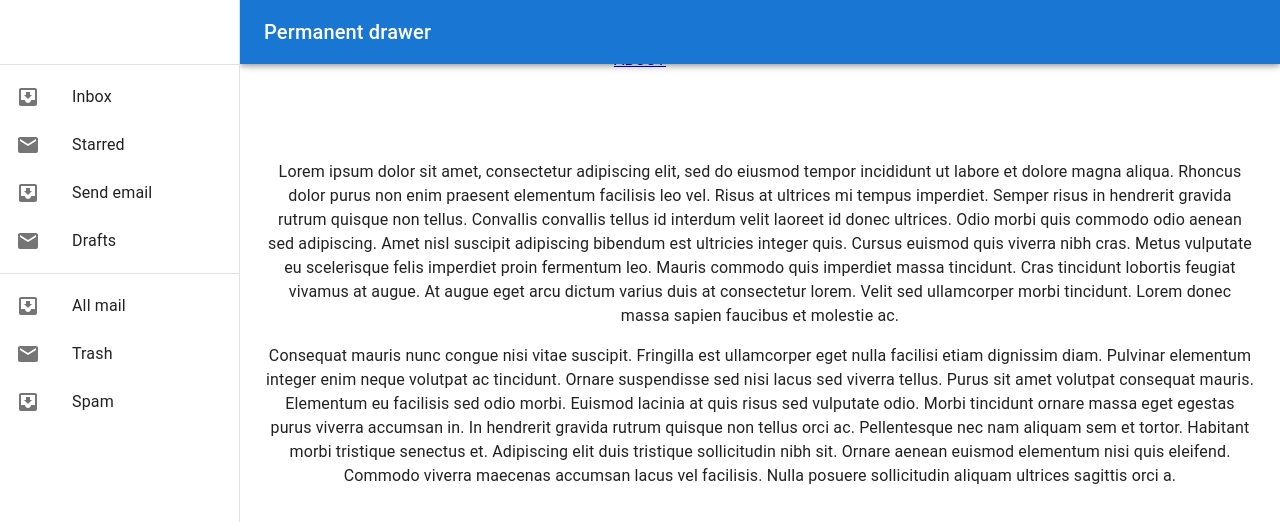
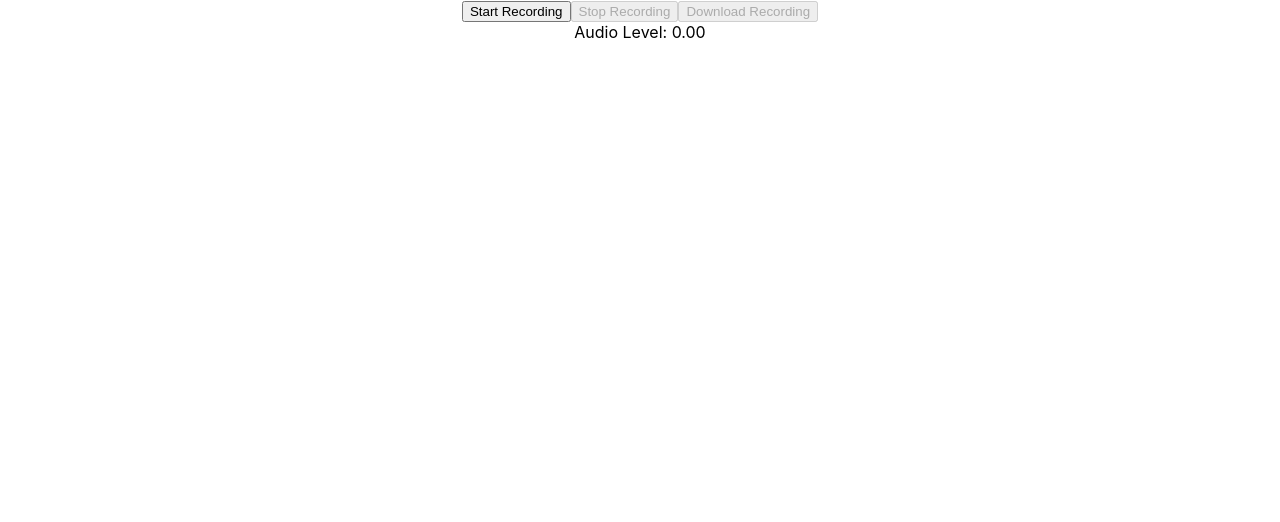
Before and after one commit to Jungwon423/Text_to_Text_FE, a React (Create React App) app: page / in a window 1280 px wide. Shown: the top 522 px of the page. Built offline with nearby package versions, Linux system fonts and the light colour scheme.

Commit message:
audio input

```diff
--- a/src/App.js
+++ b/src/App.js
@@ -1,18 +1,15 @@
+/* eslint-disable prettier/prettier */
 import './App.css'
-import { Routes, Route, Link } from 'react-router-dom'
-import About from './pages/About'
+import { Routes, Route } from 'react-router-dom'
+import About from './pages/Record'
 import Home from './pages/Home'
 
 function App() {
   return (
     <div className="App">
-      <br />
-      <Link to="/">HOME</Link>
-      <br />
-      <Link to="/about">ABOUT</Link>
       <Routes>
-        <Route path="/" element={<Home></Home>}></Route>
-        <Route path="/about" element={<About></About>}></Route>
+        <Route path="/home" element={<Home></Home>}></Route>
+        <Route path="/" element={<About></About>}></Route>
       </Routes>
     </div>
   )
--- a/src/pages/About.js
+++ /dev/null
@@ -1,95 +0,0 @@
-import React, { useState, useCallback } from 'react'
-
-const AudioRecord = () => {
-  const [stream, setStream] = useState()
-  const [media, setMedia] = useState()
-  const [onRec, setOnRec] = useState(true)
-  const [source, setSource] = useState()
-  const [analyser, setAnalyser] = useState()
-  const [audioUrl, setAudioUrl] = useState()
-
-  const onRecAudio = () => {
-    // 음원정보를 담은 노드를 생성하거나 음원을 실행또는 디코딩 시키는 일을 한다
-    const audioCtx = new (window.AudioContext || window.webkitAudioContext)()
-    // 자바스크립트를 통해 음원의 진행상태에 직접접근에 사용된다.
-    const analyser = audioCtx.createScriptProcessor(0, 1, 1)
-    setAnalyser(analyser)
-
-    function makeSound(stream) {
-      // 내 컴퓨터의 마이크나 다른 소스를 통해 발생한 오디오 스트림의 정보를 보여준다.
-      const source = audioCtx.createMediaStreamSource(stream)
-      setSource(source)
-      source.connect(analyser)
-      analyser.connect(audioCtx.destination)
-    }
-    // 마이크 사용 권한 획득
-    navigator.mediaDevices.getUserMedia({ audio: true }).then((stream) => {
-      const mediaRecorder = new MediaRecorder(stream)
-      mediaRecorder.start()
-      setStream(stream)
-      setMedia(mediaRecorder)
-      makeSound(stream)
-
-      analyser.onaudioprocess = function(e) {
-        // 3분(180초) 지나면 자동으로 음성 저장 및 녹음 중지
-        if (e.playbackTime > 180) {
-          stream.getAudioTracks().forEach(function(track) {
-            track.stop()
-          })
-          mediaRecorder.stop()
-          // 메서드가 호출 된 노드 연결 해제
-          analyser.disconnect()
-          audioCtx.createMediaStreamSource(stream).disconnect()
-
-          mediaRecorder.ondataavailable = function(e) {
-            setAudioUrl(e.data)
-            setOnRec(true)
-          }
-        } else {
-          setOnRec(false)
-        }
-      }
-    })
-  }
-
-  // 사용자가 음성 녹음을 중지했을 때
-  const offRecAudio = () => {
-    // dataavailable 이벤트로 Blob 데이터에 대한 응답을 받을 수 있음
-    media.ondataavailable = function(e) {
-      setAudioUrl(e.data)
-      setOnRec(true)
-    }
-
-    // 모든 트랙에서 stop()을 호출해 오디오 스트림을 정지
-    stream.getAudioTracks().forEach(function(track) {
-      track.stop()
-    })
-
-    // 미디어 캡처 중지
-    media.stop()
-    // 메서드가 호출 된 노드 연결 해제
-    analyser.disconnect()
-    source.disconnect()
-  }
-
-  const onSubmitAudioFile = useCallback(() => {
-    if (audioUrl) {
-      console.log(URL.createObjectURL(audioUrl)) // 출력된 링크에서 녹음된 오디오 확인 가능
-    }
-    // File 생성자를 사용해 파일로 변환
-    const sound = new File([audioUrl], 'soundBlob', {
-      lastModified: new Date().getTime(),
-      type: 'audio'
-    })
-    console.log(sound) // File 정보 출력
-  }, [audioUrl])
-
-  return (
-    <>
-      <button onClick={onRec ? onRecAudio : offRecAudio}>녹음</button>
-      <button onClick={onSubmitAudioFile}>결과 확인</button>
-    </>
-  )
-}
-
-export default AudioRecord
--- /dev/null
+++ b/src/pages/Record.js
@@ -0,0 +1,90 @@
+/* eslint-disable no-unused-vars */
+/* eslint-disable prettier/prettier */
+
+import React, { useState, useEffect } from 'react'
+
+function AudioRecorder() {
+  const [recording, setRecording] = useState(false)
+  const [audioStream, setAudioStream] = useState(null)
+  const [mediaRecorder, setMediaRecorder] = useState(null)
+  const [audioChunks, setAudioChunks] = useState([])
+  const [audioLevel, setAudioLevel] = useState(0)
+
+  useEffect(() => {
+    const updateAudioLevel = () => {
+      if (!mediaRecorder) return
+      const audioContext = new AudioContext()
+      const source = audioContext.createMediaStreamSource(audioStream)
+      const analyser = audioContext.createAnalyser()
+      analyser.fftSize = 32
+      source.connect(analyser)
+      const bufferLength = analyser.frequencyBinCount
+      const dataArray = new Uint8Array(bufferLength)
+      analyser.getByteFrequencyData(dataArray)
+      const average = dataArray.reduce((acc, curr) => acc + curr, 0) / bufferLength
+      setAudioLevel(average)
+      requestAnimationFrame(updateAudioLevel)
+    }
+    requestAnimationFrame(updateAudioLevel)
+  }, [mediaRecorder, audioStream])
+
+  const startRecording = async() => {
+    try {
+      const stream = await navigator.mediaDevices.getUserMedia({ audio: true })
+      setAudioStream(stream)
+      setRecording(true)
+      const mediaRecorder = new MediaRecorder(stream)
+      setMediaRecorder(mediaRecorder)
+      mediaRecorder.addEventListener('dataavailable', handleDataAvailable)
+      mediaRecorder.start()
+    } catch (err) {
+      console.error('Failed to get user media', err)
+    }
+  }
+
+  const stopRecording = () => {
+    if (!mediaRecorder) return
+    mediaRecorder.stop()
+    setRecording(false)
+    setAudioStream(null)
+  }
+
+  const handleDataAvailable = (event) => {
+    if (event.data.size > 0) {
+      setAudioChunks((chunks) => [...chunks, event.data])
+    }
+  }
+
+  const downloadAudio = () => {
+    const audioBlob = new Blob(audioChunks, { type: 'audio/wav' })
+    const audioUrl = URL.createObjectURL(audioBlob)
+    const link = document.createElement('a')
+    link.href = audioUrl
+    link.download = 'recording.wav'
+    link.click()
+    setAudioChunks([])
+  }
+
+  // useEffect(() => {
+  //   if (audioLevel < 20) {
+  //     stopRecording()
+  //   }
+  // }, [audioLevel, stopRecording])
+
+  return (
+    <div>
+      <button onClick={startRecording} disabled={recording}>
+        Start Recording
+      </button>
+      <button onClick={stopRecording} disabled={!recording}>
+        Stop Recording
+      </button>
+      <button onClick={downloadAudio} disabled={audioChunks.length === 0}>
+        Download Recording
+      </button>
+      <div>Audio Level: {audioLevel.toFixed(2)}</div>
+    </div>
+  )
+}
+
+export default AudioRecorder
```
Also changed, not shown: .eslintrc.json, 1 other file (tests, documents, lock files or other folders).
